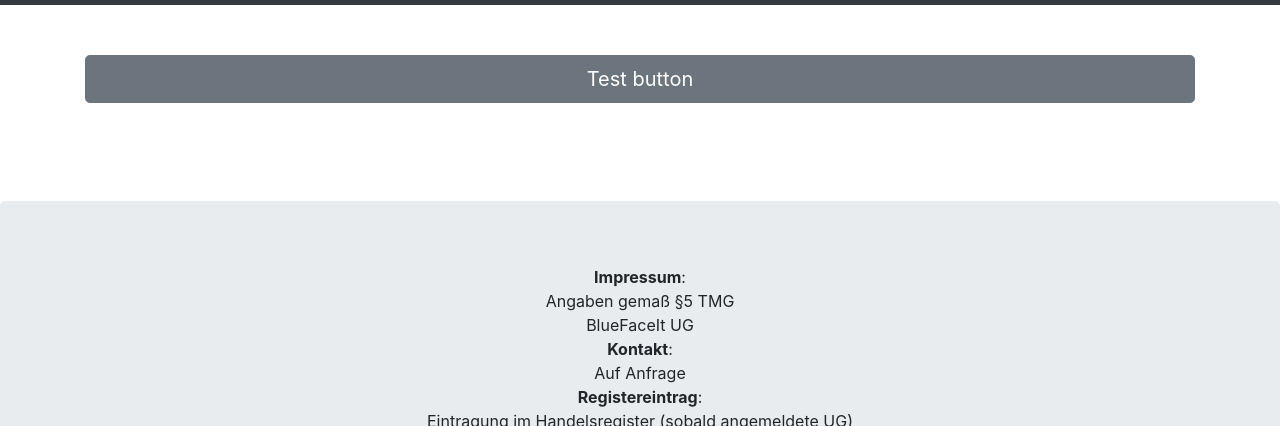
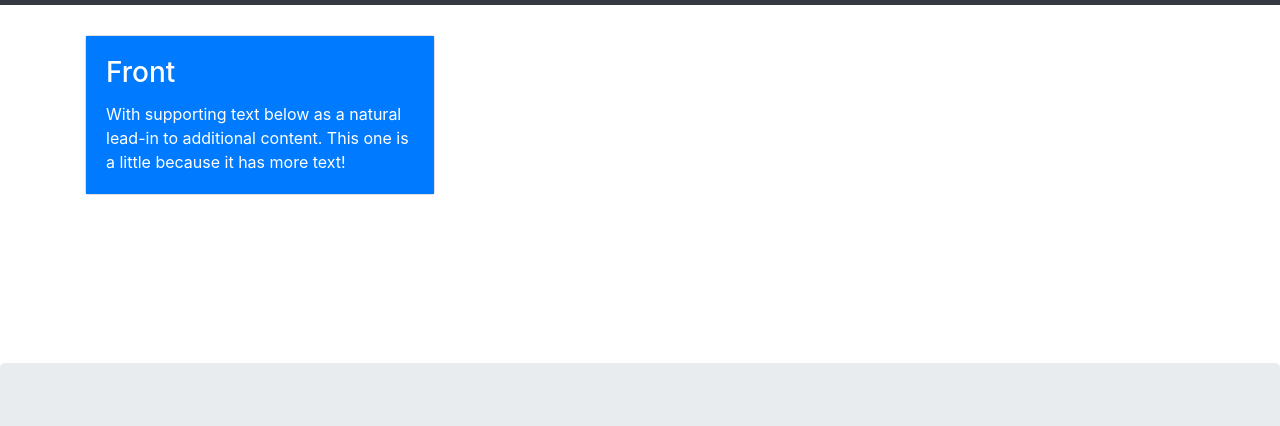
Before and after one commit to BlueFaceIT/BlueFaceIT.github.io, a plain HTML site: page Ludwig/indexCards.html in a window 1280 px wide. Shown: the part 275-701 px from the top of the page. Drawn offline with nearby package versions, Linux system fonts and the light colour scheme.

Commit message:
update card from

```diff
--- a/Ludwig/indexCards.html
+++ b/Ludwig/indexCards.html
@@ -45,6 +45,33 @@
       margin-top: 50px;
       margin-bottom: 50px;
     }
+    .card-flip > div {
+	  backface-visibility: hidden;
+	  transition: transform 300ms;
+	  transition-timing-function: linear;
+	  width: 100%;
+	  height: 100%;
+	  margin: 0;
+	  display: flex;
+	}
+
+	.card-front {
+	  transform: rotateY(0deg);
+	}
+
+	.card-back {
+	  transform: rotateY(180deg);
+	  position: absolute;
+	  top: 0;
+	}
+
+	.card-flip:hover .card-front {
+	  transform: rotateY(-180deg);
+	}
+
+	.card-flip:hover .card-back {
+	  transform: rotateY(0deg);
+	}
   </style>
 </head>
 <body>
@@ -77,9 +104,38 @@
 <div class="container" style="margin-top:30px">
 
 
-  <button id="ContentLinkButton1" type="button" class="btn btn-secondary btn-lg btn-block">Test button</button>
+
+    <div class="row">
+
+        <div class="col-sm-4">
+            <div class="card card-flip h-100">
+                <div class="card-front text-white bg-primary">
+                    <div class="card-body">
+                        <i class="fa fa-arrow-circle-right fa-5x float-right"></i>
+                        <h3 class="card-title">Front</h3>
+                        <p class="card-text">With supporting text below as a natural lead-in to additional content. This one is a little because it has more text!</p>
+                    </div>
+                </div>
+                <div class="card-back bg-white">
+                    <div class="card-body text-primary">
+                        <h3 class="card-title">Wow! #3</h3>
+                        <p class="card-text">Suprise this one has content on the back!</p>
+                        <a href="#" class="btn btn-outline-primary">Action</a>
+                    </div>
+                </div>
+            </div>
+        </div>
+
+    </div>
 
 
+
+
+  <br>
+  <br>
+  <br>
+  <br>
+  <br>
   <br>
   <br>
 
```
